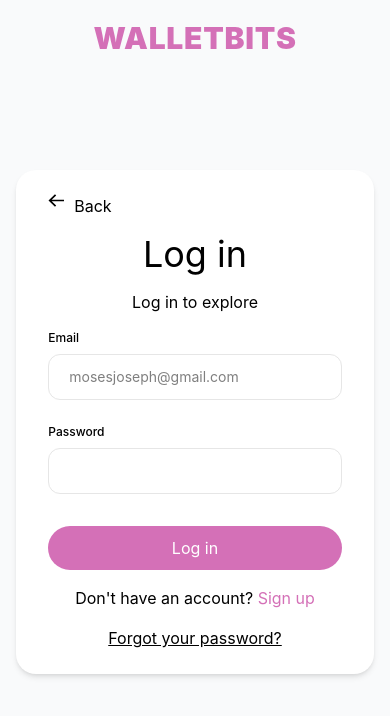
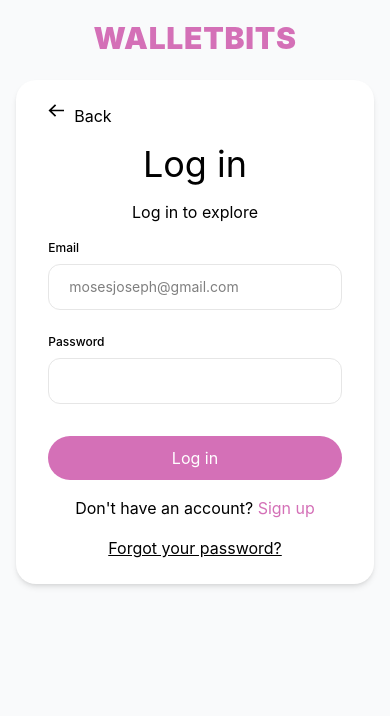
Before and after one commit to onisodumeya/walletbits-app, a React (Vite) app: page /sign-in in a window 390 px wide. Shown: the top 716 px of the page. Built offline with nearby package versions, Linux system fonts and the light colour scheme.

Commit message:
Auth pages update

```diff
--- a/src/pages/Register.jsx
+++ b/src/pages/Register.jsx
@@ -26,7 +26,7 @@ function Register() {
         />
 
             <div className='flex max-h-screen'>
-                <div className='auth-pages pt-30 bg-[#F9FAFB] max-h-screen lg:h-fit lg:overflow-scroll w-full lg:pt-40 lg:pb-10 lg:w-1/2 flex flex-col lg:flex-row items-center justify-center'>
+                <div className='auth-pages pt-20 bg-[#F9FAFB] max-h-screen lg:h-fit lg:overflow-scroll w-full lg:pt-40 lg:pb-10 lg:w-1/2 flex flex-col lg:flex-row items-center justify-start lg:justify-center'>
                 <h1 className='font-black text-3xl tracking-wide absolute top-5 lg:hidden text-[#D470B7]'>WALLETBITS</h1>
 
                 <AuthForm
--- a/src/pages/SignIn.jsx
+++ b/src/pages/SignIn.jsx
@@ -31,7 +31,7 @@ function SignIn(){
 
         />
         <div className='flex bg-[#F9FAFB] h-screen'>
-            <div className='auth-pages w-full overflow-hidden lg:w-1/2 flex flex-col lg:flex-row items-center justify-center'>
+                <div className='auth-pages pt-20 lg:pt-0 w-full overflow-hidden lg:w-1/2 flex flex-col lg:flex-row items-center justify-start lg:justify-center'>
                 <h1 className='font-black text-3xl tracking-wide absolute top-5 lg:hidden text-[#D470B7]'>WALLETBITS</h1>
                 <AuthForm
 
```
